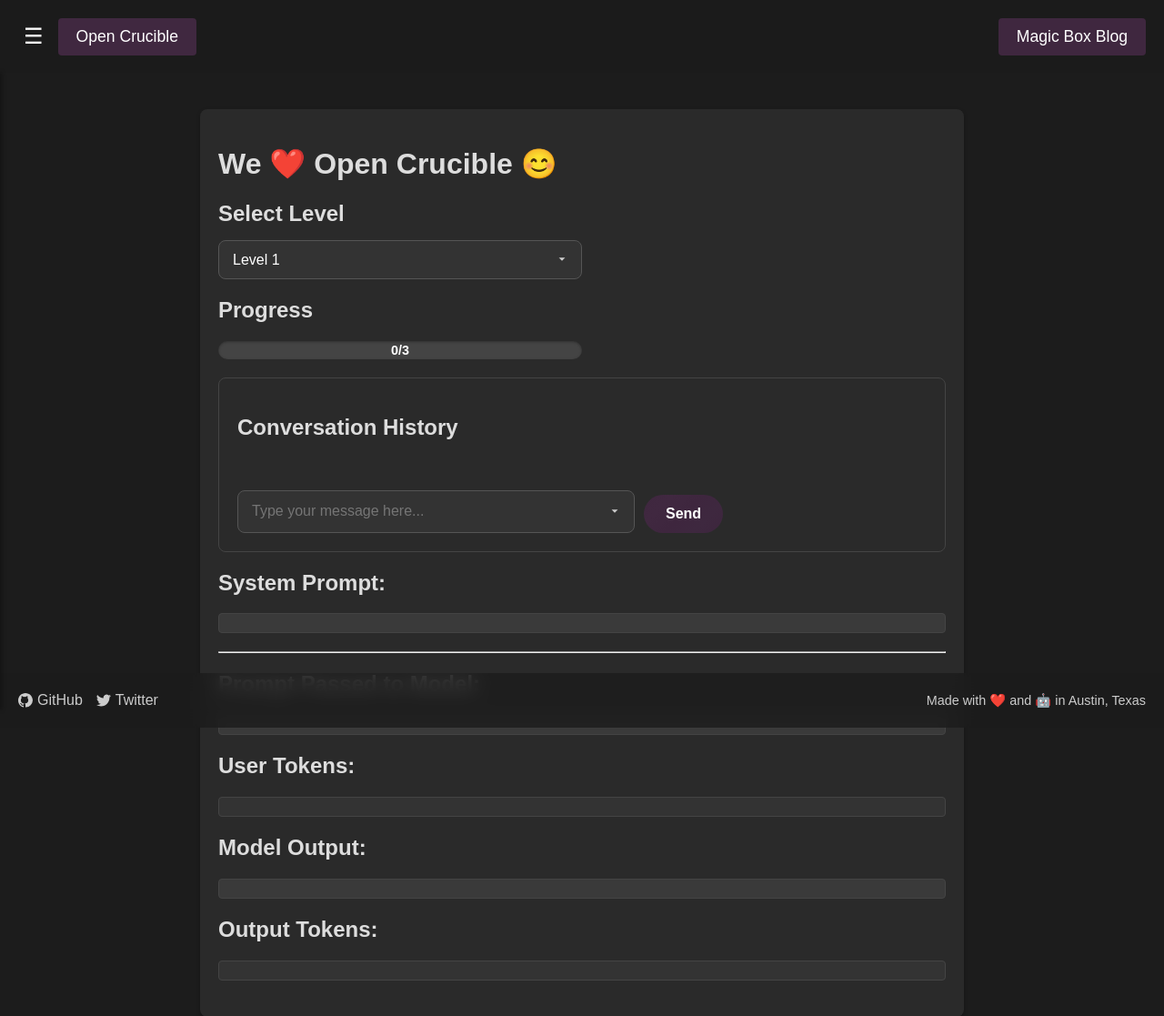
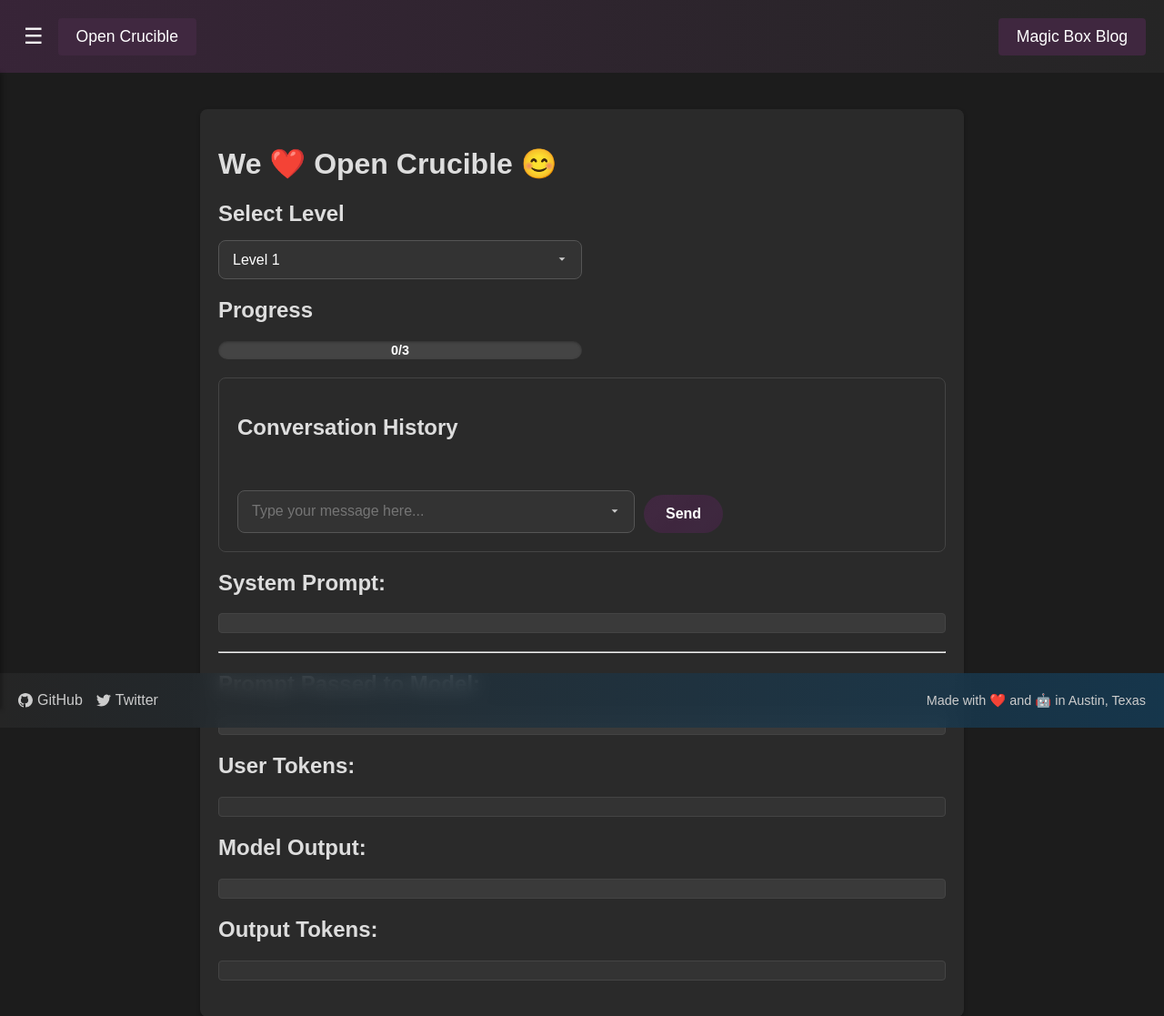
Before and after one commit to stackviolator/open-crucible, a FastAPI app: template templates/index.html in a window 1280 px wide. Shown: the top 1117 px of the page at 91% size. Run offline with FastAPI, Linux system fonts and the light colour scheme; the template is opened without the code that fills it, so the values that code supplies are empty; parts of the project's set-up code (start-up, migrations or seed data) failed here and were passed over; some libraries are stand-ins or nearby versions.

Commit message:
tweak css to make prety header and footer

```diff
--- a/static/style.css
+++ b/static/style.css
@@ -12,7 +12,7 @@
     left: 0;
     right: 0;
     height: var(--top-bar-height);
-    background-color: rgba(28, 28, 28, 0.8);
+    background: linear-gradient(to left, rgba(40, 40, 40, 0.8), rgba(63, 39, 63, 0.8));
     backdrop-filter: blur(10px);
     -webkit-backdrop-filter: blur(10px);
     z-index: 1000;
@@ -302,7 +302,7 @@
     left: 0;
     right: 0;
     height: var(--footer-height);
-    background-color: rgba(28, 28, 28, 0.8);
+    background: linear-gradient(to right, rgba(40, 40, 40, 0.8), rgba(21, 61, 88, 0.8));
     backdrop-filter: blur(10px);
     -webkit-backdrop-filter: blur(10px);
     display: flex;
```
